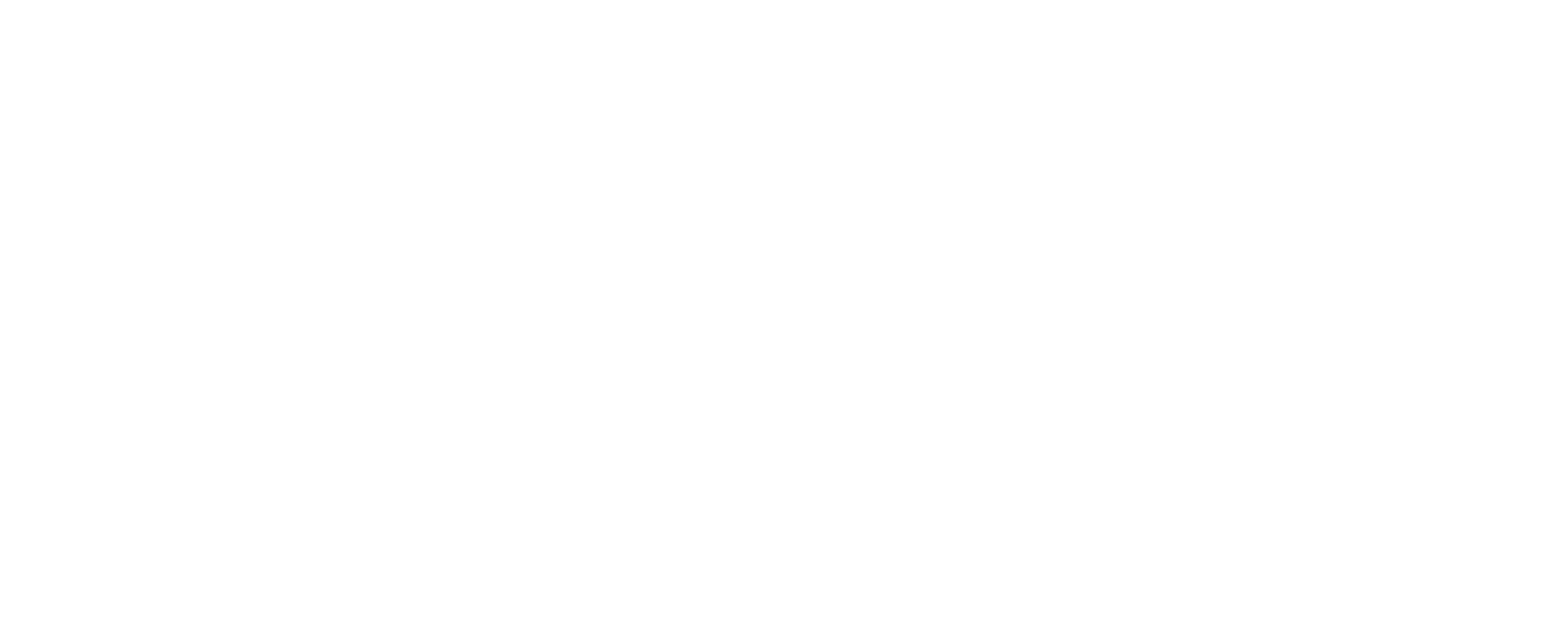
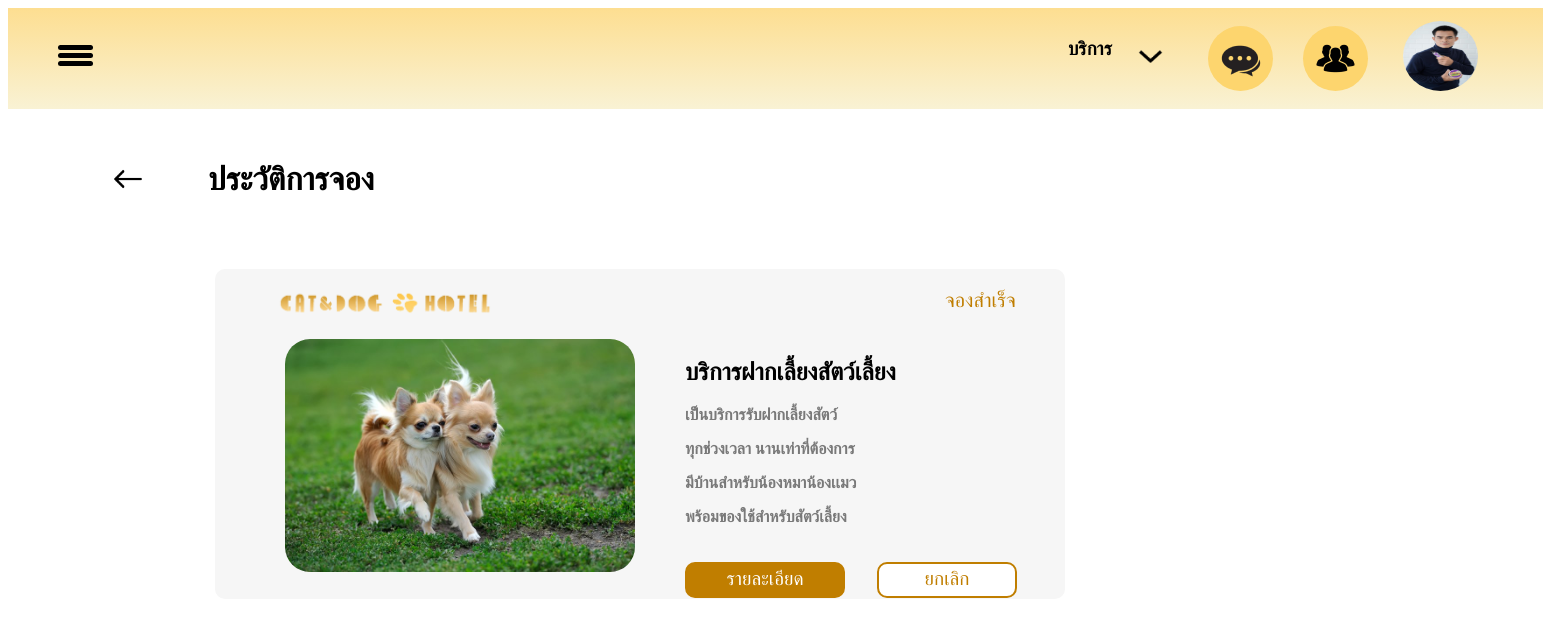
Before and after one commit to 4Kasaje4/Hotels_pets, a Vue app: page /cancel in a window 1280 px wide. Before the commit this address had no page. Shown: the top 636 px of the page, 1543 px wide, since content can reach past the window. Built offline with nearby package versions, Linux system fonts and the light colour scheme.

Commit message:
ประวัติการจอง ส่งงาน

```diff
--- a/src/router/index.js
+++ b/src/router/index.js
@@ -9,6 +9,7 @@
 import newconpageView from '@/views/newconpage.vue'
 import cutconView from '@/views/cutcon.vue'
 import takeaconView from '@/views/takeacon.vue'
+import cancelView from '@/views/cancel.vue'
 
 
 
@@ -65,6 +66,11 @@
       path:'/takeacon',
       name:'takeacon',
       component: takeaconView
+    },
+    {
+      path:'/cancel',
+      name:'cancel',
+      component: cancelView
     }
 
 
--- /dev/null
+++ b/src/views/cancel.vue
@@ -0,0 +1,171 @@
+<template>
+    <newnav/>
+    <div>
+        <img class="arrow" src="../img/arrow-left.png" alt="" width="40px;">
+        <h1 class="texthead">ประวัติการจอง</h1>
+
+      <div class="bigbox">
+        <div class="box">
+            <img class="imglogo" src="../img/logo.png" alt="" width="250px;">
+            <p class="reserve">จองสำเร็จ</p>
+            <img class="img" src="../img/dog2.jpg" alt="" width="350px;">
+            <h2 class="textser">บริการฝากเลี้ยงสัตว์เลี้ยง</h2>
+            <p class="text">เป็นบริการรับฝากเลี้ยงสัตว์</p>
+            <p class="text1">ทุกช่วงเวลา นานเท่าที่ต้องการ</p>
+            <p class="text1">มีบ้านสำหรับน้องหมาน้องเเมว</p>
+            <p class="text1">พร้อมของใช้สำหรับสัตว์เลี้ยง</p>
+            <button class="button2"> <p class="textbut">รายละเอียด</p> </button>
+            <button class="button3"> <p class="textbut3">ยกเลิก</p> </button>
+        </div>
+      </div>
+    </div>
+  </template>
+
+  <script>
+  import newnav from '@/components/newnav.vue'
+    export default {
+    components: { newnav },
+    name:'caretakerView',
+
+  }
+  </script>
+
+  <style scoped>
+  .arrow{
+    margin-left: 100px;
+    margin-top: 50px;
+  }
+  .texthead{
+    margin-left: 200px;
+    margin-top: -42px;
+  }
+  .bigbox{
+    display: flex;
+    justify-content: center;
+  }
+  .box{
+    width: 850px;
+    height: 330px;
+    background-color: #F6F6F6;
+    border-radius: 10px;
+    margin-top: 50px;
+  }
+  .imglogo{
+    margin-top: 5px;
+    margin-left: 50px;
+  }
+  .reserve{
+    font-size: 20px;
+    position: absolute;
+    margin-top: -50px;
+    color: #C07E00;
+    margin-left: 730px;
+  }
+  .img{
+    position: absolute;
+    margin-top: 70px;
+    margin-left: -230px;
+    border-radius: 25px;
+  }
+  .textser{
+    margin-left: 470px;
+  }
+  .text{
+    margin-left: 470px;
+    margin-top: 10px;
+    font-size: 16px;
+    font-weight: bold;
+    color: #797979;
+  }
+  .text1{
+    margin-left: 470px;
+    margin-top: 5px;
+    font-size: 16px;
+    font-weight: bold;
+    color: #797979;
+  }
+  .textbut{
+        text-align: center;
+        margin-top: -12px;
+        font-size: 19px;
+      }
+      .button2{
+        width: 160px;
+        height: 9px;
+        background-color: #cf8920;
+        border: none;
+        color: white;
+        padding: 16px 32px;
+        text-align: center;
+        text-decoration: none;
+        display: inline-block;
+        font-size: 16px;
+        margin: 4px 2px;
+        transition-duration: 0.4s;
+        cursor: pointer;
+        border-radius: 10px;
+        margin-left: 470px;
+        margin-top: 20px;
+      }
+      .button2 {
+        background-color: #C07E00;
+        color: rgb(255, 255, 255);
+        border: 2px solid #C07E00;
+      }
+
+      .button2:hover {
+        background-color: #8c6311;
+        border: 2px solid #8c6311;
+        color: #ffffff;
+      }
+
+      .text{
+    margin-left: 470px;
+    margin-top: 10px;
+    font-size: 16px;
+    font-weight: bold;
+    color: #797979;
+  }
+  .text1{
+    margin-left: 470px;
+    margin-top: 5px;
+    font-size: 16px;
+    font-weight: bold;
+    color: #797979;
+  }
+  .textbut3{
+        text-align: center;
+        margin-top: -12px;
+        font-size: 19px;
+      }
+      .button3{
+        width: 140px;
+        height: 9px;
+        background-color: #cf8920;
+        border: none;
+        color: white;
+        padding: 16px 32px;
+        text-align: center;
+        text-decoration: none;
+        display: inline-block;
+        font-size: 16px;
+        margin: 4px 2px;
+        transition-duration: 0.4s;
+        cursor: pointer;
+        border-radius: 10px;
+        margin-left: 30px;
+        margin-top: 20px;
+        position: absolute;
+      }
+      .button3 {
+        background-color: #ffffff;
+        color: #C07E00;
+        border: 2px solid #C07E00;
+      }
+
+      .button3:hover {
+        background-color: #8c6311;
+        border: 2px solid #8c6311;
+        color: #ffffff;
+      }
+  </style>
```
